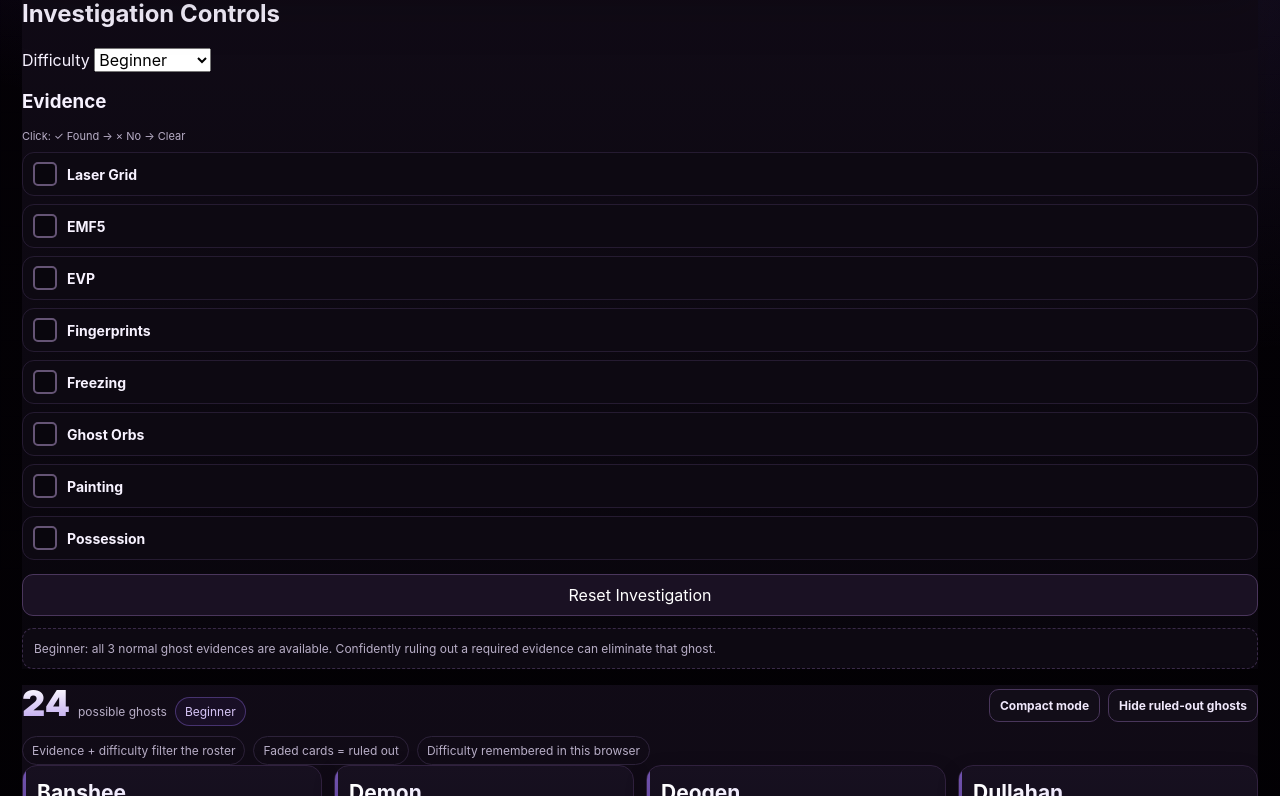
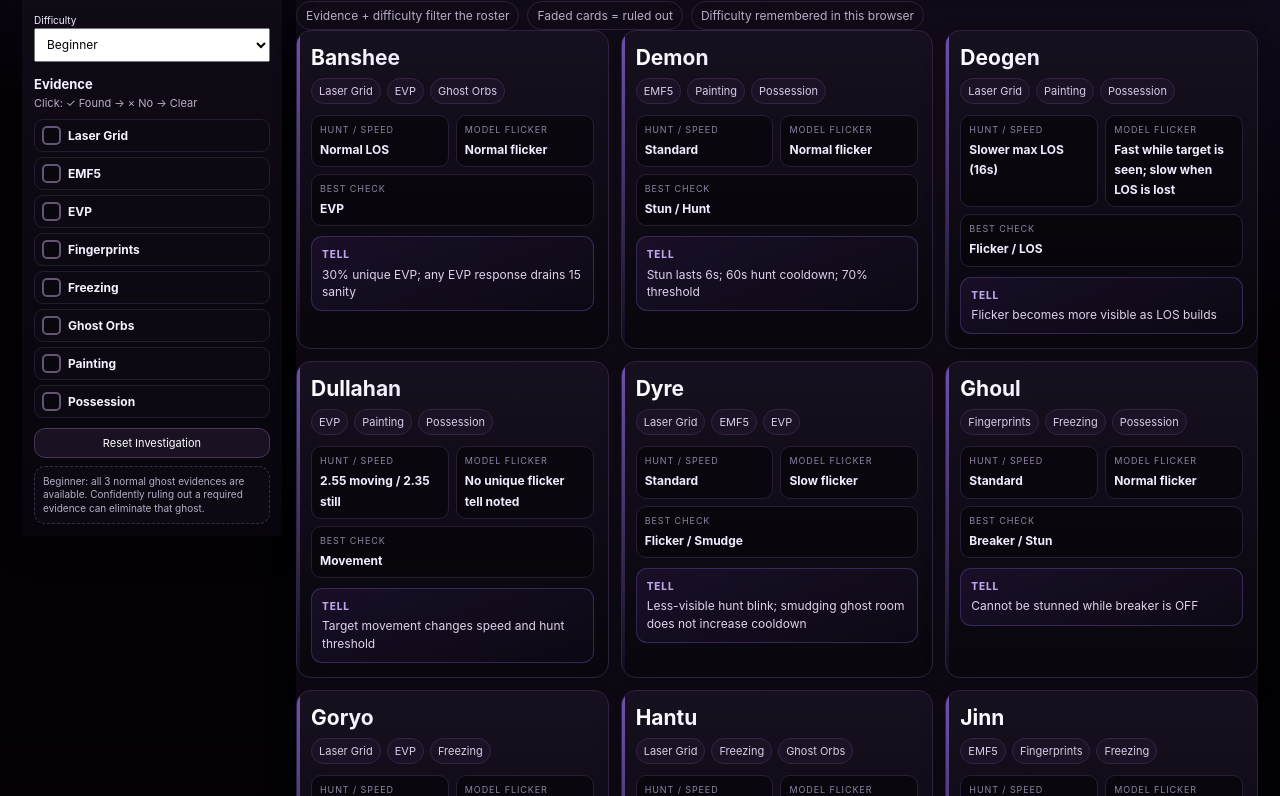
Before and after one commit to sassymangle/Severance-Cheatsheet, a plain HTML site: page index.html in a window 1280 px wide. Shown: the part 230-1026 px from the top of the page. Drawn offline with Linux system fonts and the light colour scheme.

Commit message:
Corrected index file
Corrected visual elements and added sticky evidence panel

```diff
--- a/index.html
+++ b/index.html
@@ -3,8 +3,7 @@
 <head>
 <meta charset="utf-8" />
 <meta name="viewport" content="width=device-width,initial-scale=1" />
-<meta name="description" content="Interactive Severance ghost identification cheatsheet with difficulty-aware evidence, forced evidence, hunt speed, model flicker, and practical tells." />
-<title>Severance Ghost Cheatsheet — Mayhem Edition</title>
+<title>Severance Ghost Cheatsheet</title>
 <style>
 :root{
   --bg:#020103; --panel:#120d19; --panel2:#1a1225; --purple:#673aaf; --purple2:#946ce8;
@@ -108,7 +107,7 @@ footer{margin-top:16px;color:#7f748d;font-size:12px;text-align:center}
 }
 
 
-/* v1.0 Mayhem Edition */
+/* v1.0  */
 body{background:radial-gradient(circle at 12% -5%,rgba(103,58,175,.28),transparent 31rem),radial-gradient(circle at 95% 6%,rgba(148,108,232,.11),transparent 25rem),linear-gradient(180deg,#050207,#020103 55%,#050207)}
 body::before{content:"";position:fixed;inset:0;pointer-events:none;z-index:-1;opacity:.17;background-image:linear-gradient(rgba(148,108,232,.035) 1px,transparent 1px),linear-gradient(90deg,rgba(148,108,232,.035) 1px,transparent 1px);background-size:38px 38px}
 .header{position:relative;overflow:hidden;border:1px solid rgba(148,108,232,.28);background:linear-gradient(135deg,rgba(103,58,175,.25),rgba(14,9,19,.96) 48%,rgba(2,1,3,.99));border-radius:20px;padding:22px;box-shadow:0 18px 55px rgba(0,0,0,.25)}
@@ -133,23 +132,92 @@ body::before{content:"";position:fixed;inset:0;pointer-events:none;z-index:-1;op
 footer{border-top:1px solid rgba(148,108,232,.12);padding-top:14px;text-align:center}
 footer::after{content:"";}
 
+
+/* v1.1 — compact sticky control rail */
+.controls-wrap{
+  display:grid;
+  grid-template-columns:260px minmax(0,1fr);
+  gap:14px;
+  align-items:start;
+}
+.controls-panel{
+  position:sticky;
+  top:12px;
+  padding:12px;
+  max-height:calc(100vh - 24px);
+  overflow:auto;
+}
+.controls-panel h2{font-size:16px;margin:0 0 10px}
+.controls-panel h3{font-size:13px;margin:14px 0 7px}
+.controls-panel label{font-size:10px}
+.controls-panel select{
+  width:100%;
+  padding:7px 8px;
+  font-size:12px;
+  min-height:34px;
+}
+.controls-panel .evidence-list{gap:5px}
+.controls-panel .tri{
+  padding:6px 7px;
+  border-radius:9px;
+  gap:7px;
+}
+.controls-panel .tri .name{font-size:12px}
+.controls-panel .checkstate{
+  width:19px;height:19px;min-width:19px;
+  font-size:14px;
+  border-radius:5px;
+}
+.controls-panel .tri.no .checkstate::after{font-size:18px}
+.controls-panel .tri .state-label{font-size:8px}
+.controls-panel .reset{
+  margin-top:10px;
+  padding:7px 8px;
+  font-size:11px;
+}
+.controls-panel .note{
+  margin-top:8px;
+  padding:8px;
+  font-size:10px;
+  line-height:1.35;
+}
+.ghost-panel{min-width:0}
+.ghost-panel .topbar{margin-top:0}
+@media (min-width:1200px){
+  .ghosts{grid-template-columns:repeat(auto-fill,minmax(265px,1fr))}
+}
+@media (max-width:900px){
+  .controls-wrap{grid-template-columns:1fr}
+  .controls-panel{
+    position:static;
+    max-height:none;
+    overflow:visible;
+  }
+  .controls-panel .evidence-list{
+    grid-template-columns:repeat(2,minmax(0,1fr));
+  }
+}
+@media (max-width:560px){
+  .controls-panel .evidence-list{grid-template-columns:1fr}
+}
+
 </style>
 </head>
 <body id="appRoot">
 <div class="app">
   <div class="header">
     <div style="position:relative;z-index:2">
-      <div class="brand-kicker">SassyMangle presents</div>
+
       <h1>Severance Ghost Cheatsheet</h1>
       <p>Ghost hunting, minus the guesswork. Evidence, model flicker, hunt speed, and practical tells — built to stay readable while everything else is trying to kill you.</p>
-      <div class="brand-chips"><span class="brand-chip">Mayhem Edition</span><span class="brand-chip">Bring the Mayhem</span><span class="brand-chip">v1.0</span></div>
+
     </div>
-    <div class="badge">v1.0 • Mayhem Edition</div>
+    <div class="badge">v1.1</div>
   </div>
 
   <div class="controls-wrap">
     <section class="panel controls-panel">
-      <h2>Investigation Controls</h2>
+      <h2>Investigation Controls</h2><div style="font-size:9px;color:var(--muted);margin:-5px 0 10px">Sticky on desktop for quick filtering</div>
       <label for="difficulty">Difficulty</label>
       <select id="difficulty">
         <option>Beginner</option><option>Intermediate</option><option>Professional</option><option>Nightmare</option><option>Severed</option>
```
